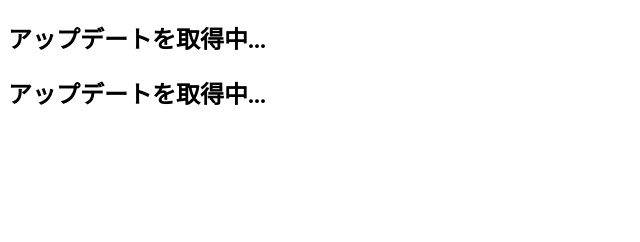
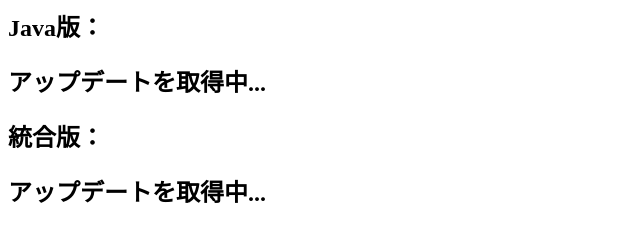
Before and after one commit to tarich1/tarich1.github.io, a plain HTML site: page app/last-minecraft-version/index.html in a window 1280 px wide. Shown: the whole page, without its empty margins (0-640 px from the left). Drawn offline with Linux system fonts and the light colour scheme; no server answers.

Commit message:
Update index.html

```diff
--- a/app/last-minecraft-version/index.html
+++ b/app/last-minecraft-version/index.html
@@ -6,8 +6,8 @@
     <title>Minecraft最終バージョン</title>
 </head>
 <body>
-    <h2 style="display:inline>Java版：</h2><h2 id="je">アップデートを取得中...</h2>
-    <h2 style="display:inline>統合版：</h2><h2 id="be">アップデートを取得中...</h2>
+    <h2 style="display:inline">Java版：</h2><h2 id="je">アップデートを取得中...</h2>
+    <h2 style="display:inline">統合版：</h2><h2 id="be">アップデートを取得中...</h2>
     <script>
         // JSONを取得し処理する関数
         async function fetchAndProcessJSON() {
```
